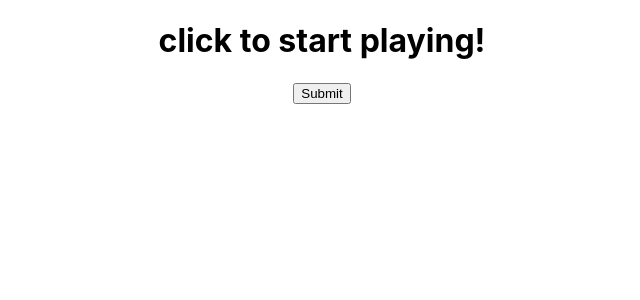
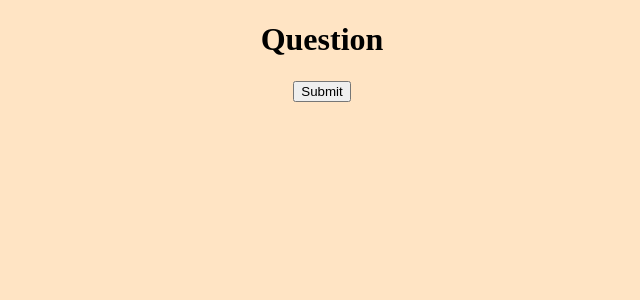
Before and after one commit to alwaysblue21/week14-day3-hw, a React (Create React App) app: page / in a window 1280 px wide. Shown: the top 300 px of the page, without its empty margins (318-958 px from the left). Built offline with nearby package versions, Linux system fonts and the light colour scheme.

Commit message:
some css

```diff
--- a/src/components/ControlledForm.js
+++ b/src/components/ControlledForm.js
@@ -31,7 +31,7 @@ function ControlledForm(props) {
     return (
         <div className="controlledForm">
            <form onSubmit={handleSubmit}>
-           <h1>click to start playing!</h1>
+           <h1>Question</h1>
                 <input className="Question-Button" type="submit" name="randomQuestion" onChange={handleChange}>
 
                 </input>
--- a/src/components/Display.js
+++ b/src/components/Display.js
@@ -28,10 +28,9 @@ function Display(props) {
             </div>
 
             <div className="Question-Body">
-                <p><button className="Question-Button" onClick={clickQuestion}>{hideQuestion ? "Get Question" : "Hide Question"}</button></p>
-                <p>Question: {!hideQuestion ? question[0].question : null}</p>
-                <p>Category: {question[0].category.title}</p>
-                <p>Points: {question[0].value}</p>
+                <h1>Question: <br/> {!hideQuestion ? question[0].question : null} <br/> <button className="Question-Button" onClick={clickQuestion}>{hideQuestion ? "Get Question" : "Hide Question"}</button></h1>
+                <h1>Category: {question[0].category.title}</h1>
+                <h1>Points: {question[0].value}</h1>
             </div>
 
             <div className="Question-Body">
--- a/src/index.css
+++ b/src/index.css
@@ -11,3 +11,18 @@ code {
   font-family: source-code-pro, Menlo, Monaco, Consolas, 'Courier New',
     monospace;
 }
+
+body {
+  background-color: bisque;
+}
+
+h1 {
+  font-family: cursive;
+}
+
+button {
+  background-color: white;
+  font-family: 'Courier New', Courier, monospace;
+  padding: 10px;
+  margin: 5px
+}
```
